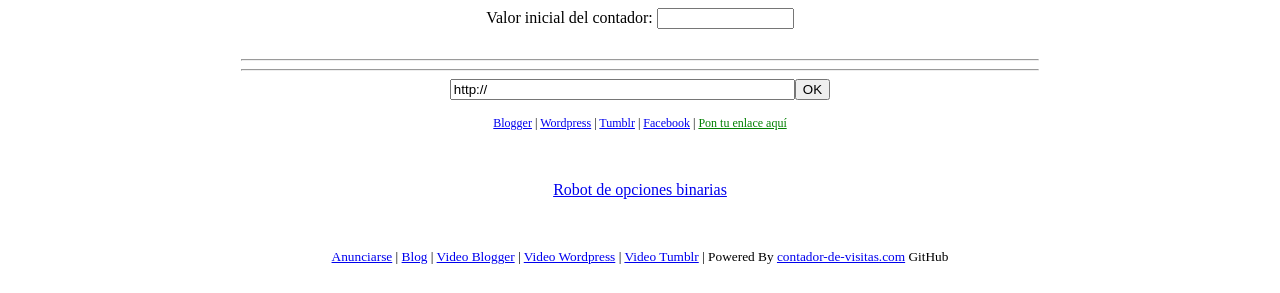
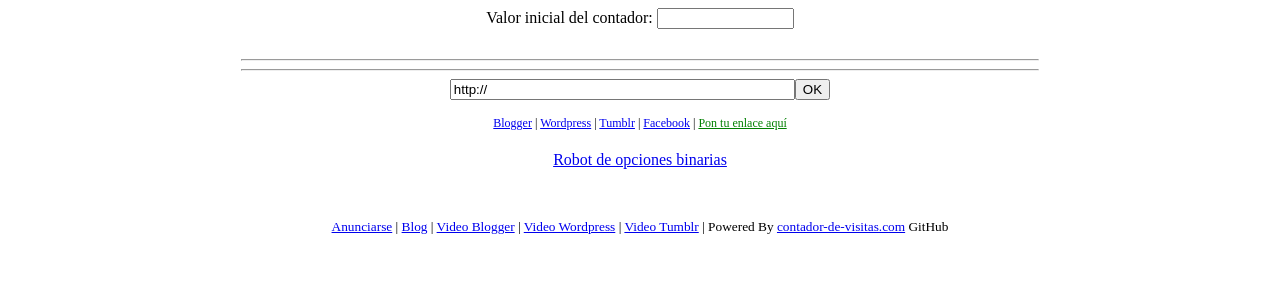
Before and after one commit to itrascastro/contador-de-visitas.com, a plain HTML site: page index.html in a window 1280 px wide. Shown: the part 507-800 px from the top of the page. Drawn offline with Linux system fonts and the light colour scheme.

Commit message:
Update index.html

```diff
--- a/index.html
+++ b/index.html
@@ -209,7 +209,7 @@
         | <a href="http://www.tumblr.com">Tumblr</a> | <a
             href="http://www.facebook.com">Facebook</a> | <a style="color:green" href="/anunciarse.html">Pon tu enlace aquí</a>
     </div>
-    <div style="text-align: center; margin-top: 50px;">
+    <div style="text-align: center; margin-top: 20px;">
     <p><a href="http://www.binaryoptionrobotinfo.com/es/">Robot de opciones binarias</a></p>
     </div>
     <div style="text-align: center; margin-top: 50px;"><small>
```
